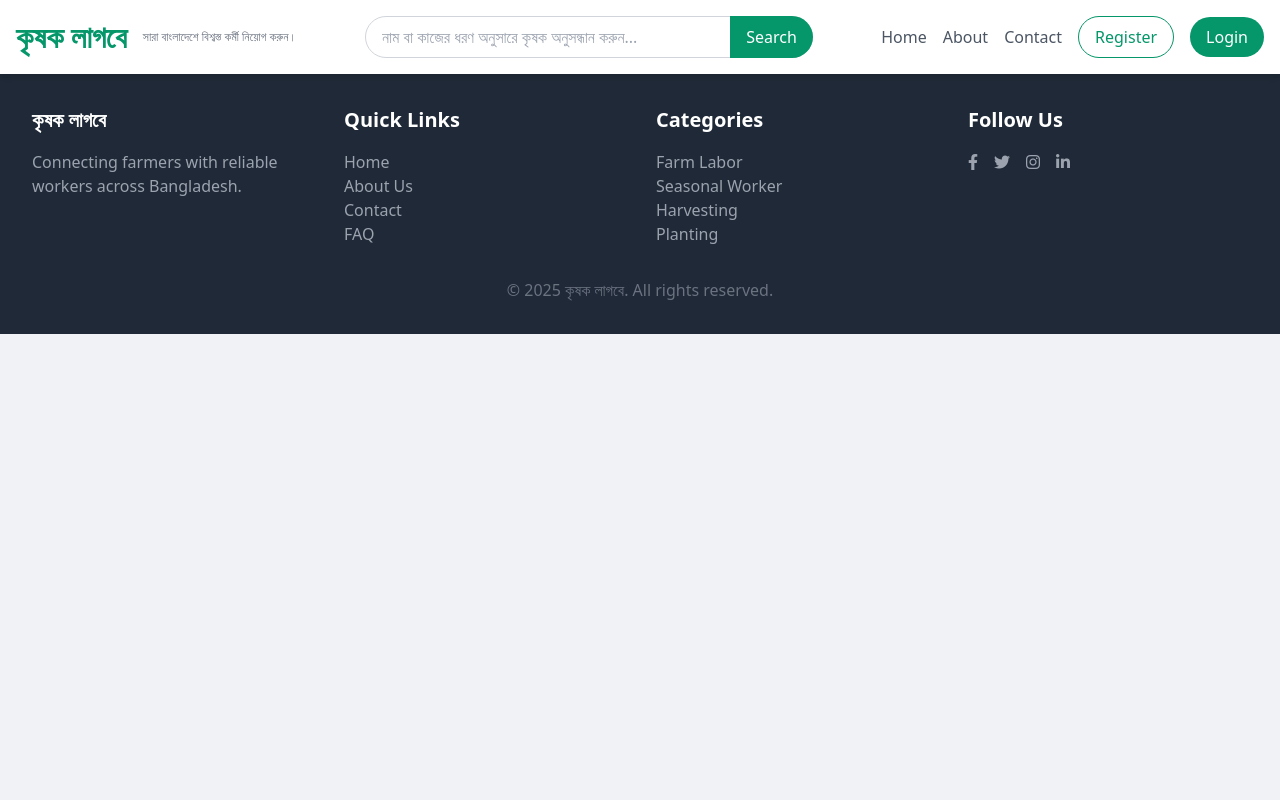
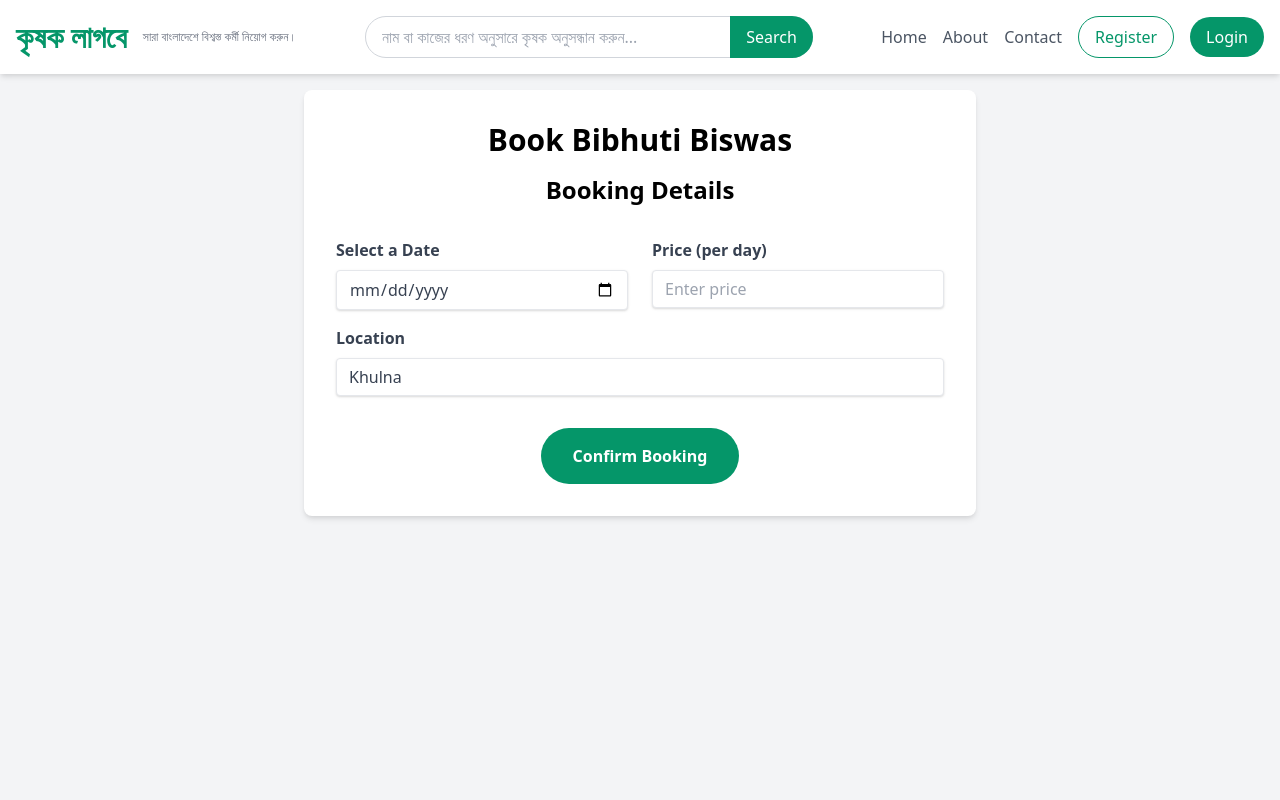
Before and after one commit to surajit14cse/krishok-lagbe-frontend, a React (Create React App) app: page /booking/1 in a window 1280 px wide. Shown: the top 800 px of the page. Built offline with nearby package versions, Linux system fonts and the light colour scheme.

Commit message:
updated a book now page

```diff
--- a/package.json
+++ b/package.json
@@ -7,6 +7,7 @@
     "@testing-library/jest-dom": "^6.9.1",
     "@testing-library/react": "^16.3.0",
     "@testing-library/user-event": "^13.5.0",
+    "axios": "^1.13.0",
     "react": "^19.2.0",
     "react-dom": "^19.2.0",
     "react-icons": "^5.5.0",
--- a/src/App.js
+++ b/src/App.js
@@ -33,6 +33,9 @@ export const allWorkers = [
   { id: 8, name: 'Fatima Begum', occupation: 'Planting', location: 'Gazipur', district: 'Gazipur', upazila: 'Sreepur', rating: 4.8, image: '/FarmerImage/f3.png' },
   { id: 9, name: 'Dinesh Sarker', occupation: 'Mason', location: 'Dhaka', district: 'Dhaka', upazila: 'Savar', rating: 4.5, image: '/FarmerImage/f1.png' },
   { id: 10, name: 'Goutam Mollick ', occupation: 'Farmer', location: 'Khulna', district: 'Khulna', upazila: 'Terokhada', rating: 4.3, image: '/FarmerImage/f7.png' },
+  { id: 11, name: 'Tanmoy Roy ', occupation: 'Electrician', location: 'Khulna', district: 'Khulna', upazila: 'Terokhada', rating: 4.3, image: '/FarmerImage/f8.png' },
+
+
 ];
 
 function Home() {
@@ -87,7 +90,7 @@ function App() {
           <Route path="/login" element={<LoginPage />} />
           <Route path="/worker/:id" element={<WorkerProfilePage />} />
           <Route path="/admin" element={<AdminDashboard />} />
-          <Route path="/book" element={<BookingPage />} />
+          <Route path="/booking/:id" element={<BookingPage />} />
           <Route path="/category/:categoryName" element={<CategoryPage />} />
           <Route path="/search" element={<SearchResultsPage />} />
           <Route path="/about" element={<AboutPage />} />
--- a/src/components/BookingPage.js
+++ b/src/components/BookingPage.js
@@ -1,33 +1,59 @@
-import React from 'react';
+import React, { useState, useEffect } from 'react';
+import { useParams } from 'react-router-dom';
+import { allWorkers } from '../App';
 
 function BookingPage() {
+  const { id } = useParams();
+  const worker = allWorkers.find(w => w.id === parseInt(id));
+
+  const [date, setDate] = useState('');
+  const [price, setPrice] = useState('');
+  const [location, setLocation] = useState('');
+
+  useEffect(() => {
+    if (worker) {
+      setLocation(worker.location);
+    }
+  }, [worker]);
+
+  if (!worker) {
+    return <div>Worker not found</div>;
+  }
+
+  const handleSubmit = (e) => {
+    e.preventDefault();
+    // Handle booking submission logic here
+    console.log({ date, price, location });
+    alert('Booking confirmed!');
+  };
+
   return (
-    <div className="min-h-screen bg-gray-100 p-8">
-      <div className="container mx-auto bg-white rounded-lg shadow-md p-8">
-        <h1 className="text-3xl font-bold text-gray-800 mb-6">Book a Worker</h1>
-        <p className="text-gray-600">Select a worker, date, and hours to book their service.</p>
-        {/* Placeholder for booking form */}
-        <div className="mt-8">
-          <div className="mb-4">
-            <label htmlFor="worker" className="block text-gray-700 text-sm font-bold mb-2">Worker</label>
-            <select id="worker" className="shadow appearance-none border rounded w-full py-2 px-3 text-gray-700 leading-tight focus:outline-none focus:shadow-outline">
-              <option value="">Select a Worker</option>
-              {/* Dummy workers */}
-              <option value="1">John Doe (Mason)</option>
-              <option value="2">Jane Smith (Helper)</option>
-            </select>
+    <div className="bg-gray-100 min-h-screen">
+      <div className="container mx-auto p-4">
+        <div className="max-w-2xl mx-auto bg-white rounded-lg shadow-md overflow-hidden">
+          <div className="p-8">
+            <h1 className="text-3xl font-bold text-center mb-4">Book {worker.name}</h1>
+            <h2 className="text-2xl font-bold text-center mb-8">Booking Details</h2>
+            <form onSubmit={handleSubmit}>
+              <div className="grid grid-cols-1 md:grid-cols-2 gap-6">
+                <div className="mb-4">
+                  <label htmlFor="calendar" className="block text-gray-700 font-bold mb-2">Select a Date</label>
+                  <input type="date" id="calendar" value={date} onChange={(e) => setDate(e.target.value)} className="shadow appearance-none border rounded w-full py-2 px-3 text-gray-700 leading-tight focus:outline-none focus:shadow-outline" />
+                </div>
+                <div className="mb-4">
+                  <label htmlFor="price" className="block text-gray-700 font-bold mb-2">Price (per day)</label>
+                  <input type="text" id="price" value={price} onChange={(e) => setPrice(e.target.value)} className="shadow appearance-none border rounded w-full py-2 px-3 text-gray-700 leading-tight focus:outline-none focus:shadow-outline" placeholder="Enter price" />
+                </div>
+              </div>
+              <div className="mb-4">
+                <label htmlFor="location" className="block text-gray-700 font-bold mb-2">Location</label>
+                <input type="text" id="location" value={location} onChange={(e) => setLocation(e.target.value)} className="shadow appearance-none border rounded w-full py-2 px-3 text-gray-700 leading-tight focus:outline-none focus:shadow-outline" placeholder="Enter location" />
+              </div>
+              <div className="text-center mt-8">
+                <button type="submit" className="bg-green-600 text-white font-bold px-8 py-4 rounded-full hover:bg-green-700 transition duration-300 transform hover:scale-105">Confirm Booking</button>
+              </div>
+            </form>
           </div>
-          <div className="mb-4">
-            <label htmlFor="date" className="block text-gray-700 text-sm font-bold mb-2">Date</label>
-            <input type="date" id="date" className="shadow appearance-none border rounded w-full py-2 px-3 text-gray-700 leading-tight focus:outline-none focus:shadow-outline" />
-          </div>
-          <div className="mb-6">
-            <label htmlFor="hours" className="block text-gray-700 text-sm font-bold mb-2">Hours</label>
-            <input type="number" id="hours" min="1" className="shadow appearance-none border rounded w-full py-2 px-3 text-gray-700 leading-tight focus:outline-none focus:shadow-outline" placeholder="Number of hours" />
-          </div>
-          <button className="bg-green-600 hover:bg-green-700 text-white font-bold py-2 px-4 rounded focus:outline-none focus:shadow-outline">
-            Confirm Booking
-          </button>
         </div>
       </div>
     </div>
--- a/src/components/LoginPage.js
+++ b/src/components/LoginPage.js
@@ -1,21 +1,56 @@
-import React from 'react';
+import React, { useState } from 'react';
+import { useNavigate } from 'react-router-dom';
+import axios from 'axios';
 import BackgroundCarousel from './BackgroundCarousel';
 
 function LoginPage() {
+  const [email, setEmail] = useState('');
+  const [password, setPassword] = useState('');
+  const [error, setError] = useState('');
+  const navigate = useNavigate();
+
+  const handleSubmit = async (e) => {
+    e.preventDefault();
+    try {
+      const response = await axios.post('http://localhost:5000/login', { email, password });
+      if (response.status === 200) {
+        localStorage.setItem('isLoggedIn', 'true');
+        navigate('/admin');
+      }
+    } catch (err) {
+      setError(err.response?.data?.message || 'Login failed. Please try again.');
+    }
+  };
+
   return (
     <div className="flex items-center justify-center min-h-screen">
       <BackgroundCarousel />
       <div className="bg-white p-8 rounded-lg shadow-md w-full max-w-md z-10">
         <h2 className="text-2xl font-bold text-center mb-6">Login</h2>
-        <form>
+        <form onSubmit={handleSubmit}>
           <div className="mb-4">
             <label htmlFor="email" className="block text-gray-700 text-sm font-bold mb-2">Email</label>
-            <input type="email" id="email" className="shadow appearance-none border rounded w-full py-2 px-3 text-gray-700 leading-tight focus:outline-none focus:shadow-outline" placeholder="Your Email" />
+            <input
+              type="email"
+              id="email"
+              className="shadow appearance-none border rounded w-full py-2 px-3 text-gray-700 leading-tight focus:outline-none focus:shadow-outline"
+              placeholder="Your Email"
+              value={email}
+              onChange={(e) => setEmail(e.target.value)}
+            />
           </div>
           <div className="mb-6">
             <label htmlFor="password" className="block text-gray-700 text-sm font-bold mb-2">Password</label>
-            <input type="password" id="password" className="shadow appearance-none border rounded w-full py-2 px-3 text-gray-700 mb-3 leading-tight focus:outline-none focus:shadow-outline" placeholder="********" />
+            <input
+              type="password"
+              id="password"
+              className="shadow appearance-none border rounded w-full py-2 px-3 text-gray-700 mb-3 leading-tight focus:outline-none focus:shadow-outline"
+              placeholder="********"
+              value={password}
+              onChange={(e) => setPassword(e.target.value)}
+            />
           </div>
+          {error && <p className="text-red-500 text-xs italic mb-4">{error}</p>}
           <div className="flex items-center justify-between">
             <button type="submit" className="bg-green-600 hover:bg-green-700 text-white font-bold py-2 px-4 rounded focus:outline-none focus:shadow-outline">
               Login
--- a/src/components/RegisterPage.js
+++ b/src/components/RegisterPage.js
@@ -1,25 +1,67 @@
-import React from 'react';
+import React, { useState } from 'react';
+import { useNavigate } from 'react-router-dom';
+import axios from 'axios';
 import BackgroundCarousel from './BackgroundCarousel';
 
 function RegisterPage() {
+  const [username, setUsername] = useState('');
+  const [email, setEmail] = useState('');
+  const [password, setPassword] = useState('');
+  const [error, setError] = useState('');
+  const navigate = useNavigate();
+
+  const handleSubmit = async (e) => {
+    e.preventDefault();
+    try {
+      const response = await axios.post('http://localhost:5000/register', { username, email, password });
+      if (response.status === 201) {
+        navigate('/login');
+      }
+    } catch (err) {
+      setError(err.response?.data?.message || 'Registration failed. Please try again.');
+    }
+  };
+
   return (
     <div className="flex items-center justify-center min-h-screen">
       <BackgroundCarousel />
       <div className="bg-white p-8 rounded-lg shadow-md w-full max-w-md z-10">
         <h2 className="text-2xl font-bold text-center mb-6">Register</h2>
-        <form>
+        <form onSubmit={handleSubmit}>
           <div className="mb-4">
             <label htmlFor="name" className="block text-gray-700 text-sm font-bold mb-2">Name</label>
-            <input type="text" id="name" className="shadow appearance-none border rounded w-full py-2 px-3 text-gray-700 leading-tight focus:outline-none focus:shadow-outline" placeholder="Your Name" />
+            <input
+              type="text"
+              id="name"
+              className="shadow appearance-none border rounded w-full py-2 px-3 text-gray-700 leading-tight focus:outline-none focus:shadow-outline"
+              placeholder="Your Name"
+              value={username}
+              onChange={(e) => setUsername(e.target.value)}
+            />
           </div>
           <div className="mb-4">
             <label htmlFor="email" className="block text-gray-700 text-sm font-bold mb-2">Email</label>
-            <input type="email" id="email" className="shadow appearance-none border rounded w-full py-2 px-3 text-gray-700 leading-tight focus:outline-none focus:shadow-outline" placeholder="Your Email" />
+            <input
+              type="email"
+              id="email"
+              className="shadow appearance-none border rounded w-full py-2 px-3 text-gray-700 leading-tight focus:outline-none focus:shadow-outline"
+              placeholder="Your Email"
+              value={email}
+              onChange={(e) => setEmail(e.target.value)}
+            />
           </div>
           <div className="mb-6">
             <label htmlFor="password" className="block text-gray-700 text-sm font-bold mb-2">Password</label>
-            <input type="password" id="password" className="shadow appearance-none border rounded w-full py-2 px-3 text-gray-700 mb-3 leading-tight focus:outline-none focus:shadow-outline" placeholder="********" />
+            <input
+              type="password"
+              id="password"
+              className="shadow appearance-none border rounded w-full py-2 px-3 text-gray-700 mb-3 leading-tight focus:outline-none focus:shadow-outline"
+              placeholder="********"
+              value={password}
+              onChange={(e) => setPassword(e.target.value)}
+            />
           </div>
+          {error && <p className="text-red-500 text-xs italic mb-4">{error}</p>}
           <div className="flex items-center justify-between">
             <button type="submit" className="bg-green-600 hover:bg-green-700 text-white font-bold py-2 px-4 rounded focus:outline-none focus:shadow-outline">
               Register
--- a/src/components/WorkerProfilePage.js
+++ b/src/components/WorkerProfilePage.js
@@ -1,5 +1,5 @@
 import React from 'react';
-import { useParams } from 'react-router-dom';
+import { useParams, Link } from 'react-router-dom';
 import { allWorkers } from '../App';
 
 function WorkerProfilePage() {
@@ -28,7 +28,9 @@ function WorkerProfilePage() {
             </div>
             <p className="mt-6 text-gray-600">{worker.description}</p>
             <div className="mt-8">
-              <button className="bg-green-600 text-white px-6 py-3 rounded-full hover:bg-green-700 transition duration-300">Book Now</button>
+              <Link to={`/booking/${worker.id}`}>
+                <button className="bg-green-600 text-white px-6 py-3 rounded-full hover:bg-green-700 transition duration-300">Book Now</button>
+              </Link>
             </div>
           </div>
         </div>
```
Also changed, not shown: src/components/AdminDashboard.js (+21 -1 lines), 2 other files (tests, documents, lock files or other folders).
